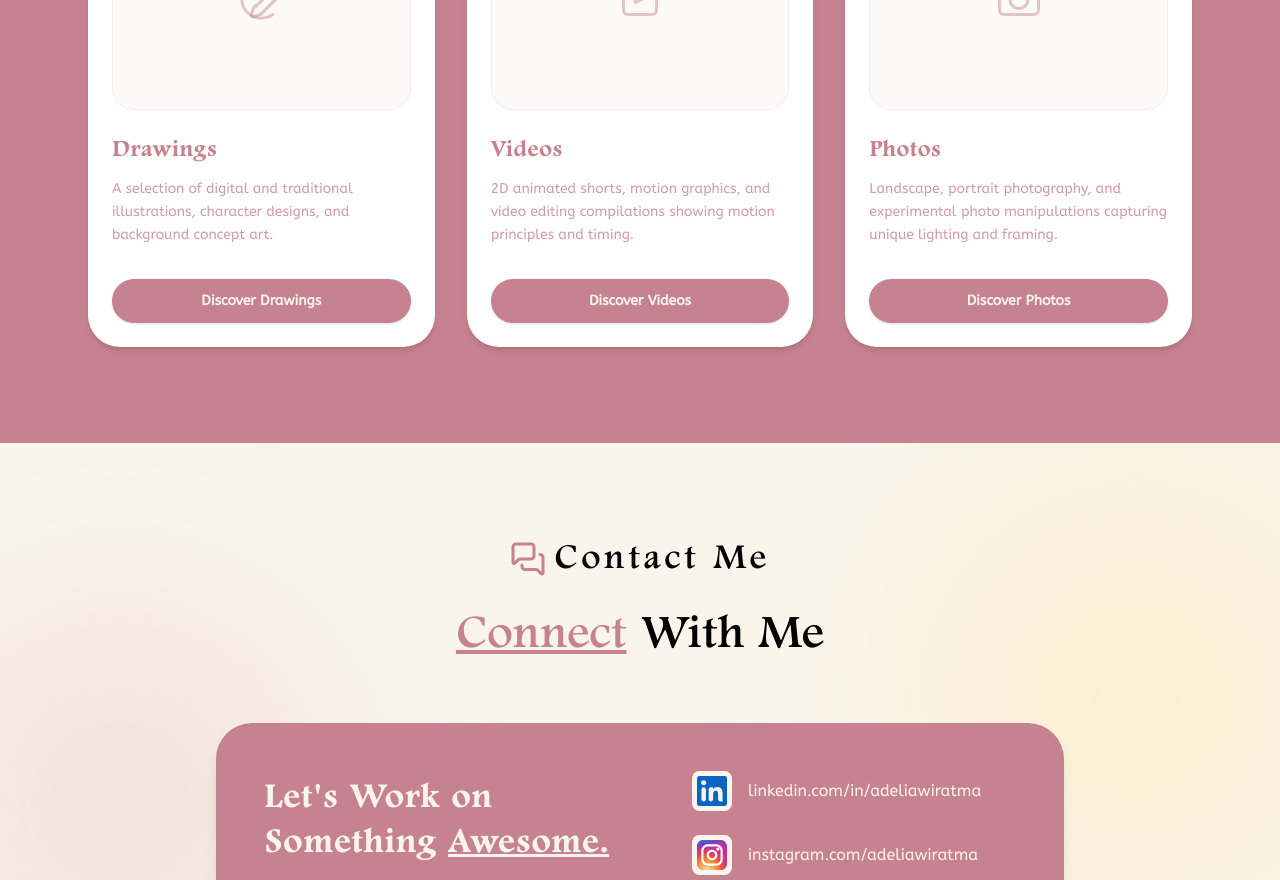
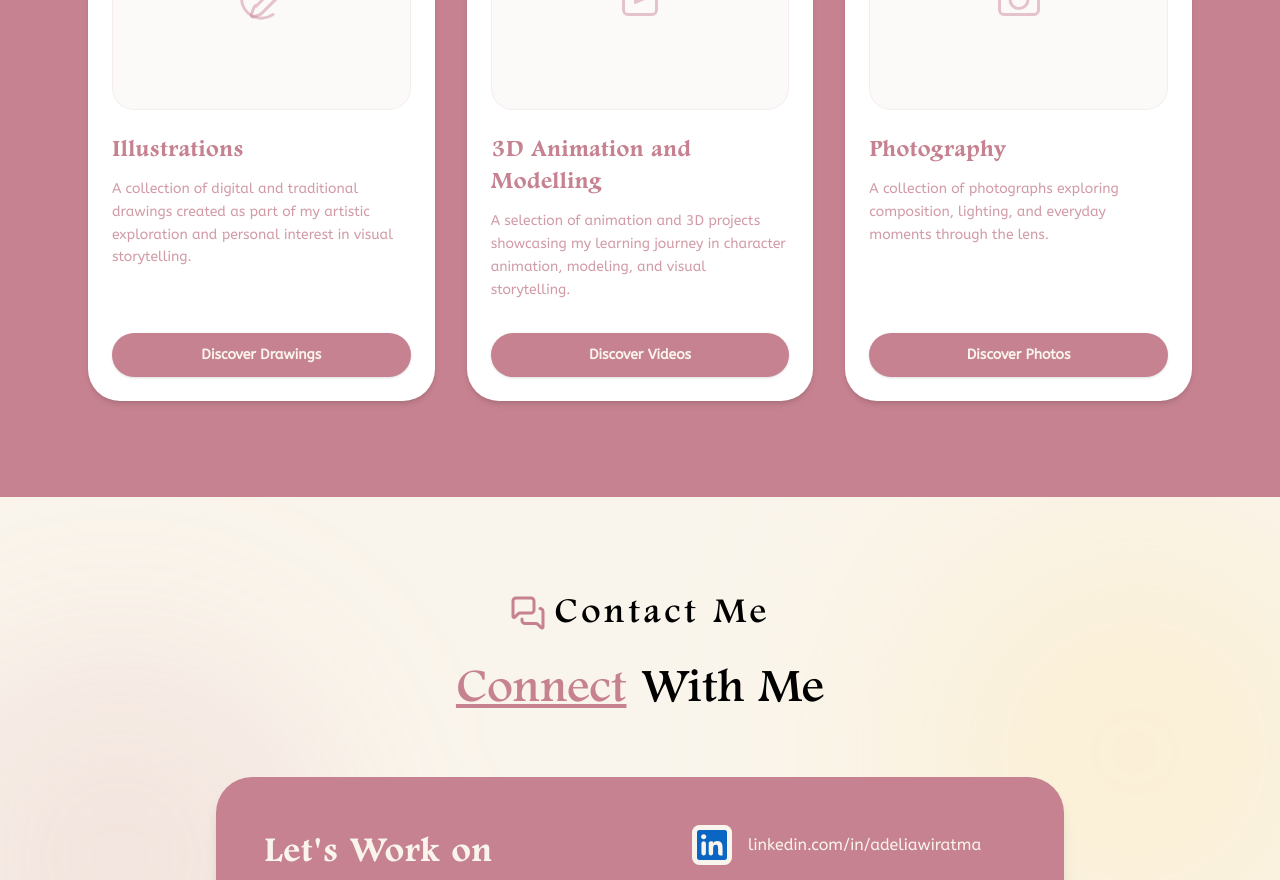
Before and after one commit to Joseeul/adelia-web-portfolio, a React (Vite) app: page / in a window 1280 px wide. Shown: the part 3880-4760 px from the top of the page. Built offline with nearby package versions, Linux system fonts and the light colour scheme; no server answers; the database is empty.

Commit message:
fix: Issue #16 | Projects Wordings

```diff
--- a/src/components/Portfolio.jsx
+++ b/src/components/Portfolio.jsx
@@ -5,9 +5,9 @@ import { motion } from "motion/react";
 export default function Portfolio() {
   const categories = [
     {
-      title: "Drawings",
+      title: "Illustrations",
       description:
-        "A selection of digital and traditional illustrations, character designs, and background concept art.",
+        "A collection of digital and traditional drawings created as part of my artistic exploration and personal interest in visual storytelling.",
       buttonText: "Discover Drawings",
       path: "/drawings",
       icon: (
@@ -33,9 +33,9 @@ export default function Portfolio() {
       ),
     },
     {
-      title: "Videos",
+      title: "3D Animation and Modelling",
       description:
-        "2D animated shorts, motion graphics, and video editing compilations showing motion principles and timing.",
+        "A selection of animation and 3D projects showcasing my learning journey in character animation, modeling, and visual storytelling.",
       buttonText: "Discover Videos",
       path: "/videos",
       icon: (
@@ -61,9 +61,9 @@ export default function Portfolio() {
       ),
     },
     {
-      title: "Photos",
+      title: "Photography",
       description:
-        "Landscape, portrait photography, and experimental photo manipulations capturing unique lighting and framing.",
+        "A collection of photographs exploring composition, lighting, and everyday moments through the lens.",
       buttonText: "Discover Photos",
       path: "/photos",
       icon: (
@@ -141,7 +141,12 @@ export default function Portfolio() {
             <motion.div
               key={index}
               variants={cardVariants}
-              whileHover={{ y: -8, scale: 1.02, boxShadow: "0 20px 25px -5px rgb(0 0 0 / 0.15), 0 8px 10px -6px rgb(0 0 0 / 0.15)" }}
+              whileHover={{
+                y: -8,
+                scale: 1.02,
+                boxShadow:
+                  "0 20px 25px -5px rgb(0 0 0 / 0.15), 0 8px 10px -6px rgb(0 0 0 / 0.15)",
+              }}
               className="bg-white rounded-[32px] p-6 flex flex-col justify-between text-rose-dark shadow-md transition-all duration-350 group"
             >
               <div>
```
